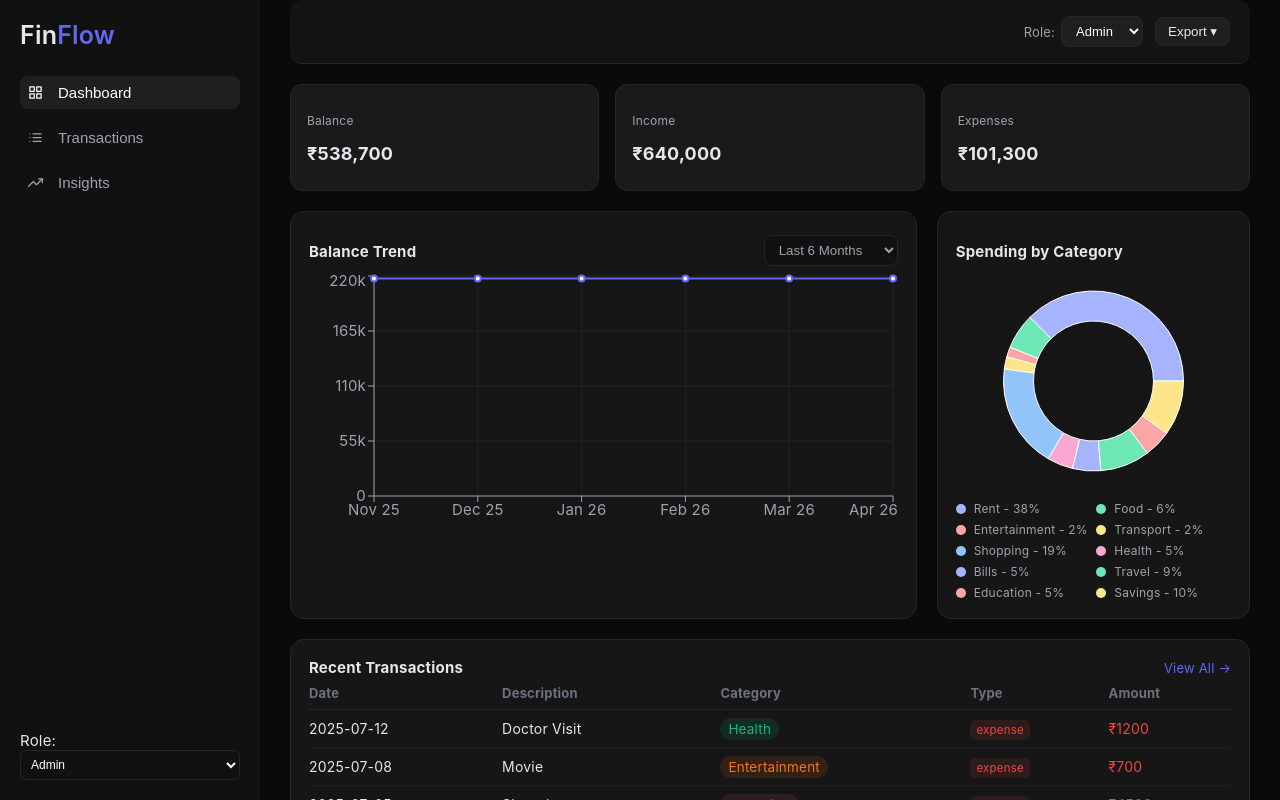
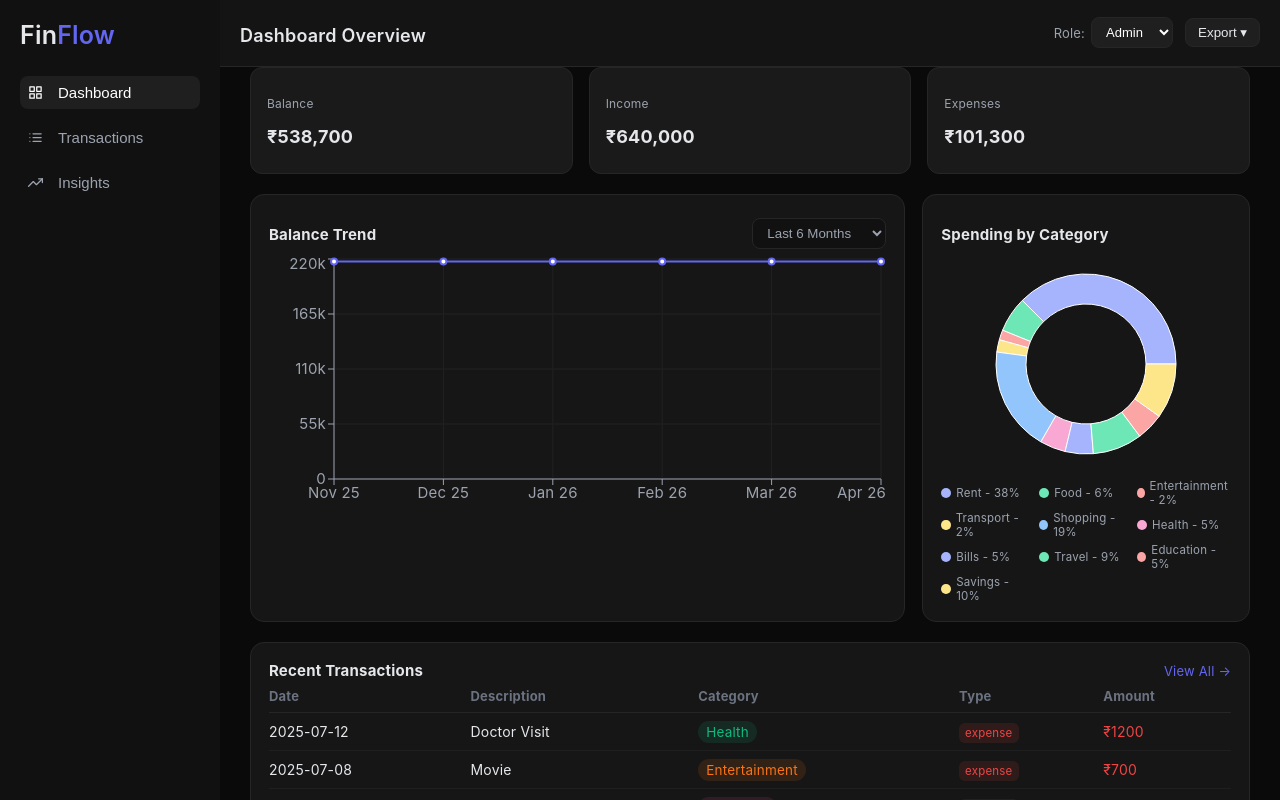
Before and after one commit to kundana-kolanuvada/finance-dashboard, a React (Vite) app: page / in a window 1280 px wide. Shown: the top 800 px of the page. Built offline with nearby package versions, Linux system fonts and the light colour scheme.

Commit message:
enhanced topbar

```diff
--- a/src/App.jsx
+++ b/src/App.jsx
@@ -14,23 +14,19 @@ function AppContent() {
 
   return (
     <div className="app-layout">
-      <Sidebar activePage={page} setActivePage={setPage} />
+    <Sidebar activePage={page} setActivePage={setPage} />
+
+    <div className="main-wrapper">
+
+      <TopBar page={page} onAdd={() => alert("Open modal")} />
 
       <main className="main-content">
-        <TopBar onAdd={() => alert("Open Add Modal")} />
+
         {page === "dashboard" && (
           <>
-            <div className="dashboard-section">
-              <SummaryCards />
-            </div>
-
-            <div className="dashboard-section">
-              <DashboardCharts />
-            </div>
-
-            <div className="dashboard-section">
-              <RecentTransactions setPage={setPage} />
-            </div>
+            <SummaryCards />
+            <DashboardCharts />
+            <RecentTransactions setPage={setPage} />
           </>
         )}
 
@@ -39,6 +35,7 @@ function AppContent() {
 
       </main>
     </div>
+  </div>
   );
 }
 
--- a/src/components/InsightsSection.jsx
+++ b/src/components/InsightsSection.jsx
@@ -69,7 +69,6 @@ export default function InsightsSection() {
 
   return (
     <div className="insights-container">
-      <h2 className="insights-title">Insights & Analytics</h2>
 
       {/* CARDS */}
       <div className="insights-cards">
--- a/src/components/Sidebar.jsx
+++ b/src/components/Sidebar.jsx
@@ -22,7 +22,6 @@ export default function Sidebar({ activePage, setActivePage }) {
         </button>
       ))}
 
-      <RoleSwitcher/>
     </aside>
   );
 }
--- a/src/components/TransactionsTable.jsx
+++ b/src/components/TransactionsTable.jsx
@@ -57,7 +57,6 @@ export default function TransactionsTable() {
 
   return (
     <div className="card">
-      <h2>Transactions</h2>
 
       {/* TOOLBAR */}
       <div className="toolbar-row">
--- a/src/styles/global.css
+++ b/src/styles/global.css
@@ -1,4 +1,3 @@
-/* GLOBAL SCALE */
 html {
   font-size: 15px;
 }
@@ -9,6 +8,7 @@ body {
   background: #0a0a0a;
   color: #e5e7eb;
   letter-spacing: 0.2px;
+  overflow-x: hidden;
 }
 
 /* LAYOUT */
@@ -19,11 +19,14 @@ body {
 
 /* SIDEBAR */
 .sidebar {
-  width: 220px;
+  width: 180px;
+  height: 100vh;
   background: #111111;
   padding: 20px;
   display: flex;
   flex-direction: column;
+  position : fixed;
+
 }
 
 .sidebar-logo {
@@ -543,7 +546,8 @@ h3 {
 .charts-grid {
   display: grid;
   grid-template-columns: 2fr 1fr;
-  gap: 20px;
+  gap: 17px;
+  margin-bottom: 20px;
 }
 
 /* HEADER ALIGN */
@@ -556,17 +560,17 @@ h3 {
 /* LEGEND */
 .donut-legend {
   display: grid;
-  grid-template-columns: 1fr 1fr;
-  gap: 6px;
-  margin-top: 10px;
+  grid-template-columns: 1fr 1fr 1fr;
+  gap: 4px;
+  margin-top: 5px;
 }
 
 .legend-item {
-  font-size: 12px;
+  font-size: 11.5px;
   color: #9ca3af;
   display: flex;
   align-items: center;
-  gap: 8px;
+  gap: 5px;
 }
 
 .dot {
@@ -688,15 +692,14 @@ h3 {
 
 /* TOPBAR */
 .topbar {
+  position: sticky;
+  top: 0;
+  background: #141414;
+  padding: 10px 20px;
+  border-bottom: 1px solid #262626;
   display: flex;
   justify-content: space-between;
   align-items: center;
-  background: #141414;
-  padding: 16px 20px;
-  border-bottom: 1px solid #262626;
-  margin-bottom: 20px;
-  border-radius: 12px;
-  top: 0;
 }
 
 /* TITLE */
@@ -772,3 +775,11 @@ h3 {
 .export-dropdown div:hover {
   background: #1f1f1f;
 }
+
+.main-wrapper {
+  margin-left: 220px;
+  width: calc(100% - 220px);
+  height: 100vh;
+  display: flex;
+  flex-direction: column;
+}
```
